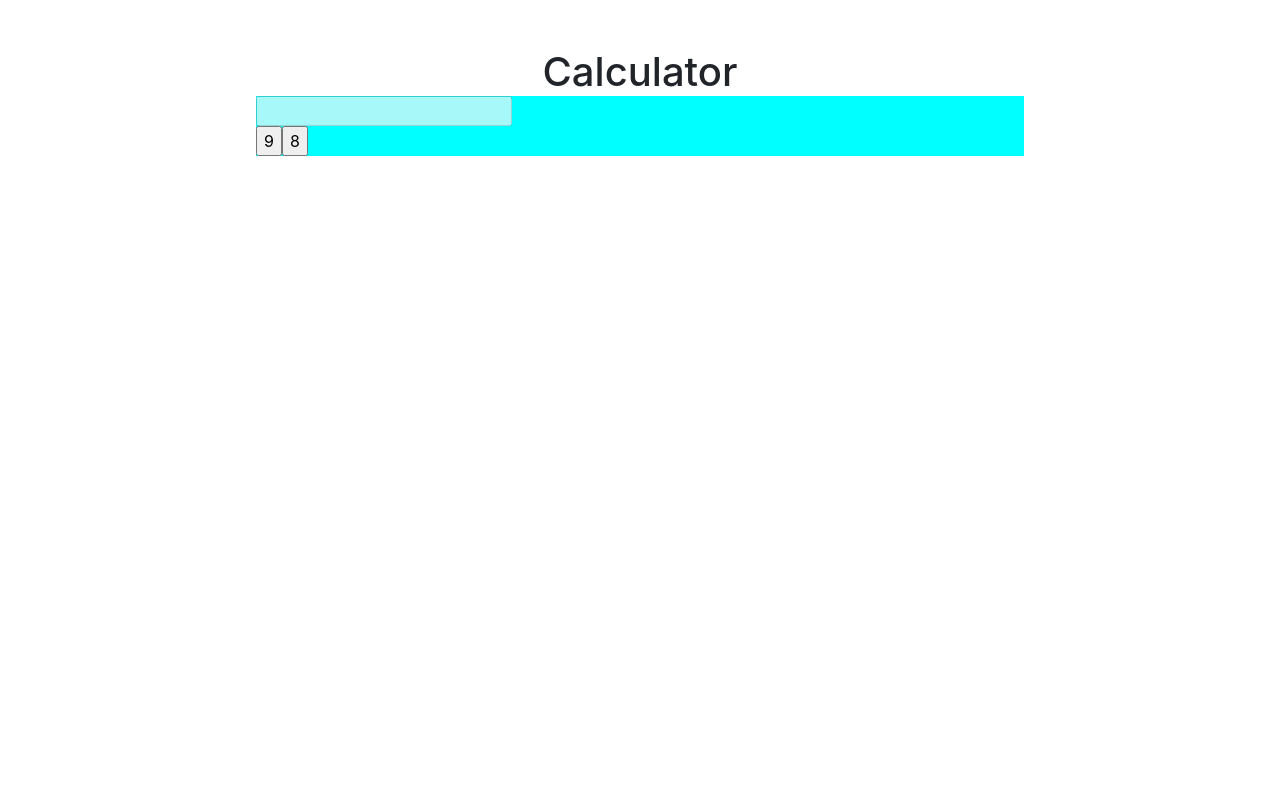
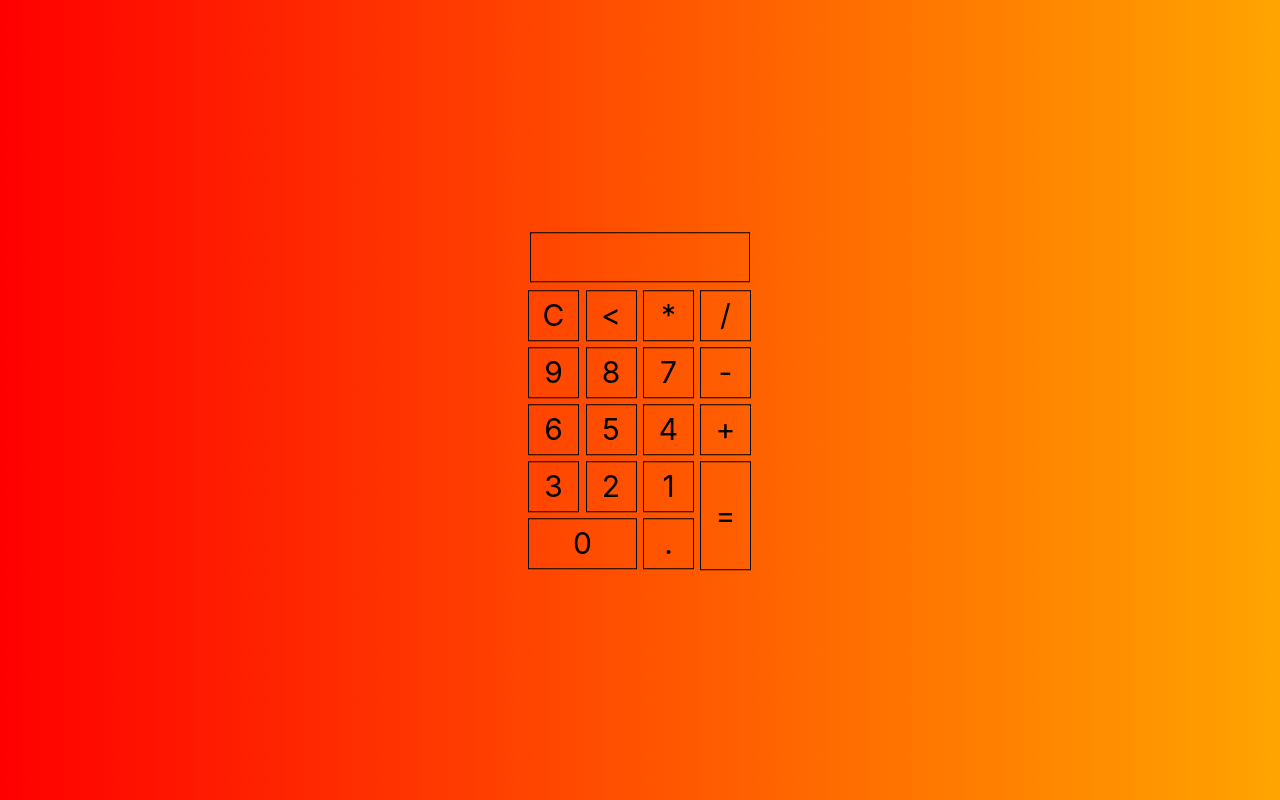
Before and after one commit to MemosaurioRex/calculator, a PHP site: page / in a window 1280 px wide. Run offline with PHP 8.4, Linux system fonts and the light colour scheme.

Commit message:
calculadora lista

```diff
--- a/css/styles.css
+++ b/css/styles.css
@@ -1,17 +1,32 @@
-body{
+*{
     margin: 0;
-}.main-container{
-    margin: 0;
-    margin-top: 3rem;
-}.body-calc{
-    background-color: aqua;
-    margin-left: 20%;
-    margin-right: 20%;
-}.title{
-    margin: 0;
-    text-align: center;
-}button{
-    margin: 0;
-    width: 5rem;
-    height: 5rem;
+    padding: 0;
+}.button{
+    height: 51px;
+    font-size: 30px;
+    width: 51px;
+    margin: 3px;
+    cursor: pointer;
+    background: transparent;
+    border: none;
+    border: solid 1px;
+    transition: all 50ms;
+}.textview{
+    width: 220px;
+    margin: 5px;
+    font-size: 25px;
+    padding: 5px;
+    background: transparent;
+    border: solid 1px;
+}.main{
+    position: absolute;
+    top: 50%;
+    left: 50%;
+    transform: translateX(-50%) translateY(-50%);
+    background:transparent;
+}.fondo{
+    padding: 1%;
+    background: linear-gradient(to right, red, orange);
+}.button:hover{
+    transform: translateY(-2px);
 }
--- /dev/null
+++ b/index.html
@@ -0,0 +1,58 @@
+<!DOCTYPE html>
+<html lang="en">
+<head>
+    <meta charset="UTF-8">
+    <meta name="viewport" content="width=device-width, initial-scale=1.0">
+    <title>Document</title>
+    <link rel="stylesheet" href="https://stackpath.bootstrapcdn.com/bootstrap/4.5.0/css/bootstrap.min.css" integrity="sha384-9aIt2nRpC12Uk9gS9baDl411NQApFmC26EwAOH8WgZl5MYYxFfc+NcPb1dKGj7Sk" crossorigin="anonymous">
+    <script src="https://code.jquery.com/jquery-3.5.1.slim.min.js" integrity="sha384-DfXdz2htPH0lsSSs5nCTpuj/zy4C+OGpamoFVy38MVBnE+IbbVYUew+OrCXaRkfj" crossorigin="anonymous"></script>
+    <script src="https://cdn.jsdelivr.net/npm/popper.js@1.16.0/dist/umd/popper.min.js" integrity="sha384-Q6E9RHvbIyZFJoft+2mJbHaEWldlvI9IOYy5n3zV9zzTtmI3UksdQRVvoxMfooAo" crossorigin="anonymous"></script>
+    <script src="https://stackpath.bootstrapcdn.com/bootstrap/4.5.0/js/bootstrap.min.js" integrity="sha384-OgVRvuATP1z7JjHLkuOU7Xw704+h835Lr+6QL9UvYjZE3Ipu6Tp75j7Bh/kR0JKI" crossorigin="anonymous"></script>
+    <link rel="stylesheet" href="css/styles.css">
+    <script src="js/script.js"></script>
+</head>
+<body class="fondo">
+    <div class="main">
+        <form name="form">
+            <input class="textview" name="textview">
+        </form>
+
+        <table>
+            <tr>
+                <td><input class="button" type="button" value="C" onclick="borrartodo()"></td>
+                <td><input class="button" type="button" value="<" onclick="borraruno()"></td>
+                <td><input class="button" type="button" value="*" onclick="insert('*')"></td>
+                <td><input class="button" type="button" value="/" onclick="insert('/')"></td>
+            </tr>
+
+            <tr>
+                <td><input class="button" type="button" value="9" onclick="insert(9)"></td>
+                <td><input class="button" type="button" value="8" onclick="insert(8)"></td>
+                <td><input class="button" type="button" value="7" onclick="insert(7)"></td>
+                <td><input class="button" type="button" value="-" onclick="insert('-')"></td>
+            </tr>
+
+            <tr>
+                <td><input class="button" type="button" value="6" onclick="insert(6)"></td>
+                <td><input class="button" type="button" value="5" onclick="insert(5)"></td>
+                <td><input class="button" type="button" value="4" onclick="insert(4)"></td>
+                <td><input class="button" type="button" value="+" onclick="insert('+')"></td>
+            </tr>
+
+            <tr>
+                <td><input class="button" type="button" value="3" onclick="insert(3)"></td>
+                <td><input class="button" type="button" value="2" onclick="insert(2)"></td>
+                <td><input class="button" type="button" value="1" onclick="insert(1)"></td>
+                <td rowspan="5"><input class="button" type="button" style="height: 109px;" value="=" onclick="esigual()"></td>
+            </tr>
+
+            <tr>
+                <td colspan="2"><input class="button" type="button" style="width: 109px" value="0" onclick="insert(0)"></td>
+                <td><input class="button" type="button" value="." onclick="insert('.')"></td>
+
+
+            </tr>
+        </table>
+    </div>
+</body>
+</html>
--- a/index.php
+++ /dev/null
@@ -1,29 +0,0 @@
-<!DOCTYPE html>
-<html lang="en">
-<head>
-    <meta charset="UTF-8">
-    <meta name="viewport" content="width=device-width, initial-scale=1.0">
-    <title>Calc this!</title>
-    <link rel="stylesheet" href="https://stackpath.bootstrapcdn.com/bootstrap/4.5.0/css/bootstrap.min.css" integrity="sha384-9aIt2nRpC12Uk9gS9baDl411NQApFmC26EwAOH8WgZl5MYYxFfc+NcPb1dKGj7Sk" crossorigin="anonymous">
-    <script src="https://code.jquery.com/jquery-3.5.1.slim.min.js" integrity="sha384-DfXdz2htPH0lsSSs5nCTpuj/zy4C+OGpamoFVy38MVBnE+IbbVYUew+OrCXaRkfj" crossorigin="anonymous"></script>
-    <script src="https://cdn.jsdelivr.net/npm/popper.js@1.16.0/dist/umd/popper.min.js" integrity="sha384-Q6E9RHvbIyZFJoft+2mJbHaEWldlvI9IOYy5n3zV9zzTtmI3UksdQRVvoxMfooAo" crossorigin="anonymous"></script>
-    <script src="https://stackpath.bootstrapcdn.com/bootstrap/4.5.0/js/bootstrap.min.js" integrity="sha384-OgVRvuATP1z7JjHLkuOU7Xw704+h835Lr+6QL9UvYjZE3Ipu6Tp75j7Bh/kR0JKI" crossorigin="anonymous"></script>
-    <link rel="stylesheet" href="css/styles.css">
-</head>
-<body>
-    <form class="main-container" name="calculator">
-        <h1 class="title">Calculator</h1>
-        <div class="body-calc">
-            <div class="screen">
-                <fieldset disabled>
-                    <input type="textfield" name="screen" value="">
-                </fieldset>
-            </div>
-            <div class="buttons btn-group">
-                <input type="button" value="9" onClick="document.calculator.screen.value+='9'">
-                <input type="button" value="8" onClick="document.calculator.screen.value+='8'">
-            </div>
-        </div>
-    </form>
-</body>
-</html>
--- /dev/null
+++ b/js/script.js
@@ -0,0 +1,13 @@
+function insert(num){
+    document.form.textview.value = document.form.textview.value + num;
+}
+function esigual(){
+    document.form.textview.value = eval(document.form.textview.value);
+}
+function borrartodo(){
+    document.form.textview.value = "";
+}
+function borraruno(){
+    var exp = document.form.textview.value;
+    document.form.textview.value = exp.substring(0, exp.length-1);
+}
```
